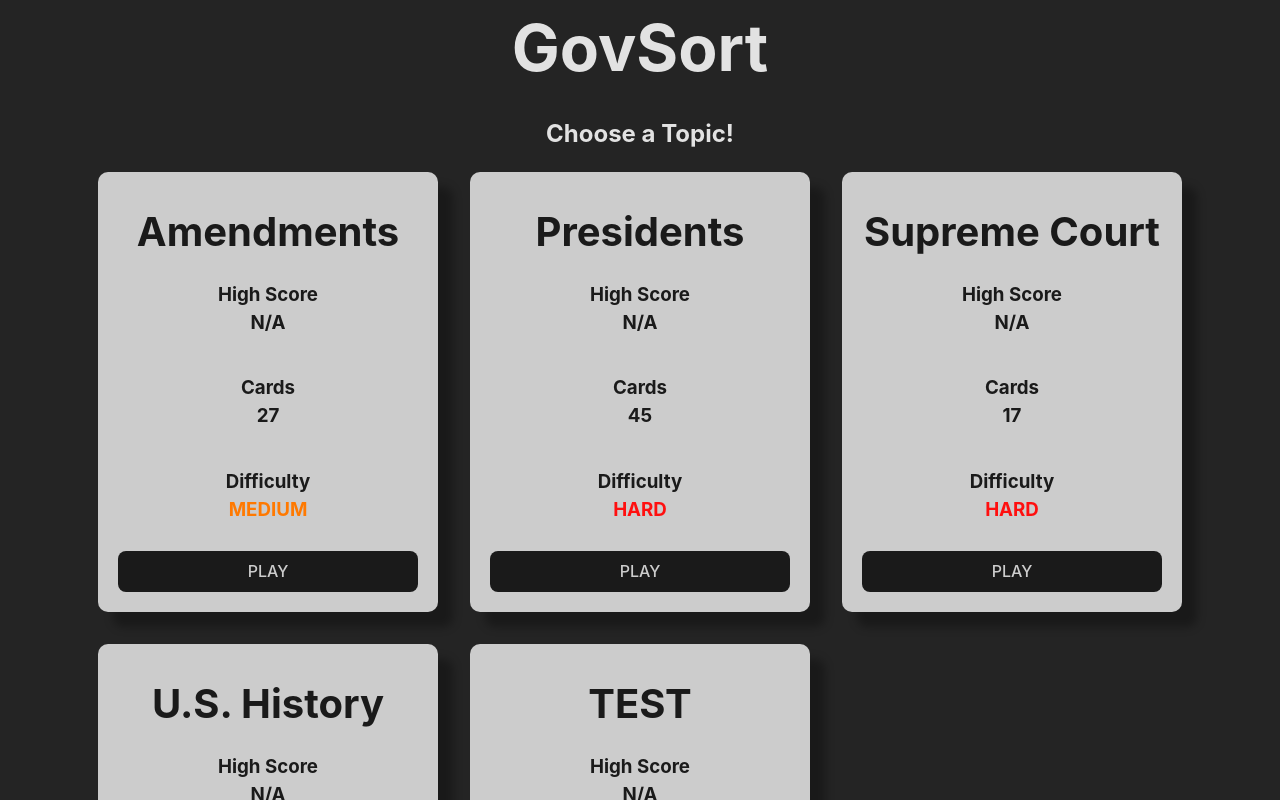
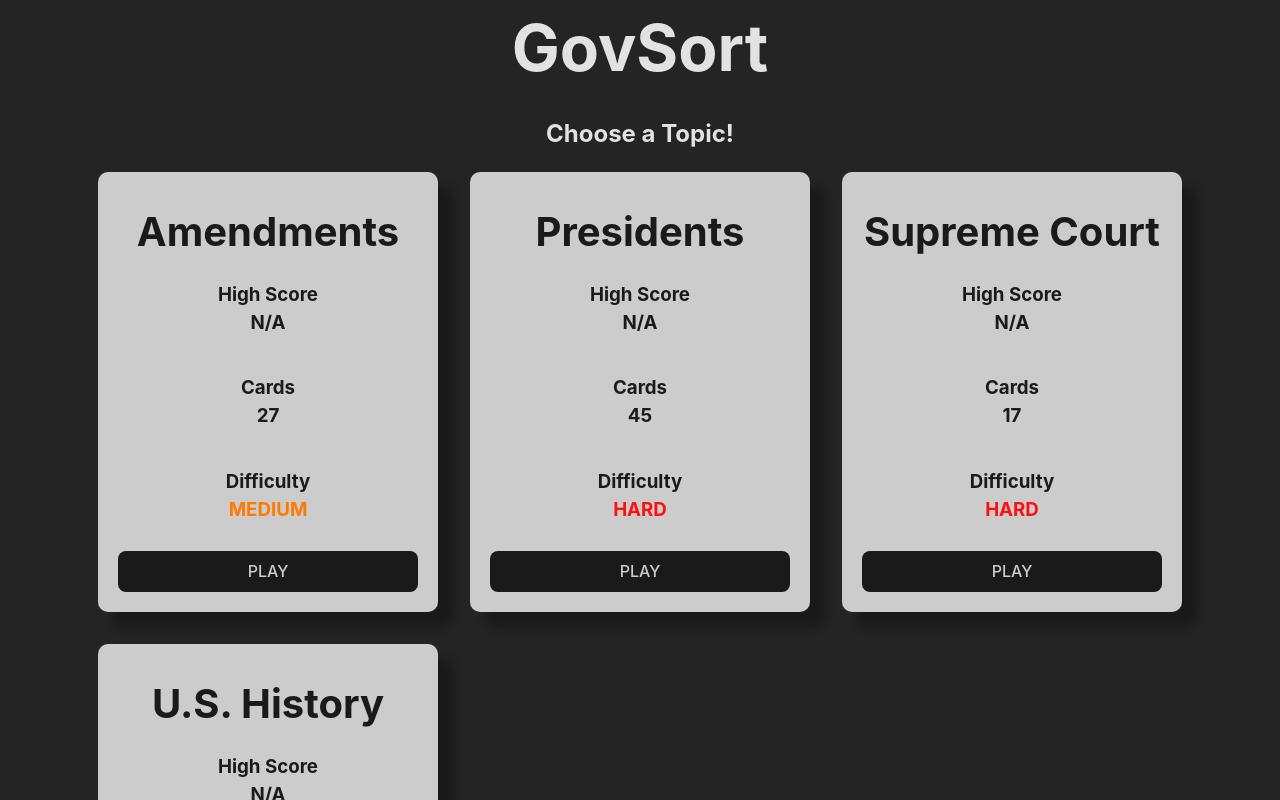
Before and after one commit to MichaeTav/GovSort, a React (Vite) app: page / in a window 1280 px wide. Built offline with nearby package versions, Linux system fonts and the light colour scheme.

Commit message:
removed test topic

```diff
--- a/src/data/topics.js
+++ b/src/data/topics.js
@@ -23,8 +23,8 @@ export default [
     difficulty: "EASY",
     numberOfCards: 15,
   },
-  {
-    title: "TEST",
-    description: "TESTING",
-  },
+  // {
+  //   title: "TEST",
+  //   description: "TESTING",
+  // },
 ];
```
